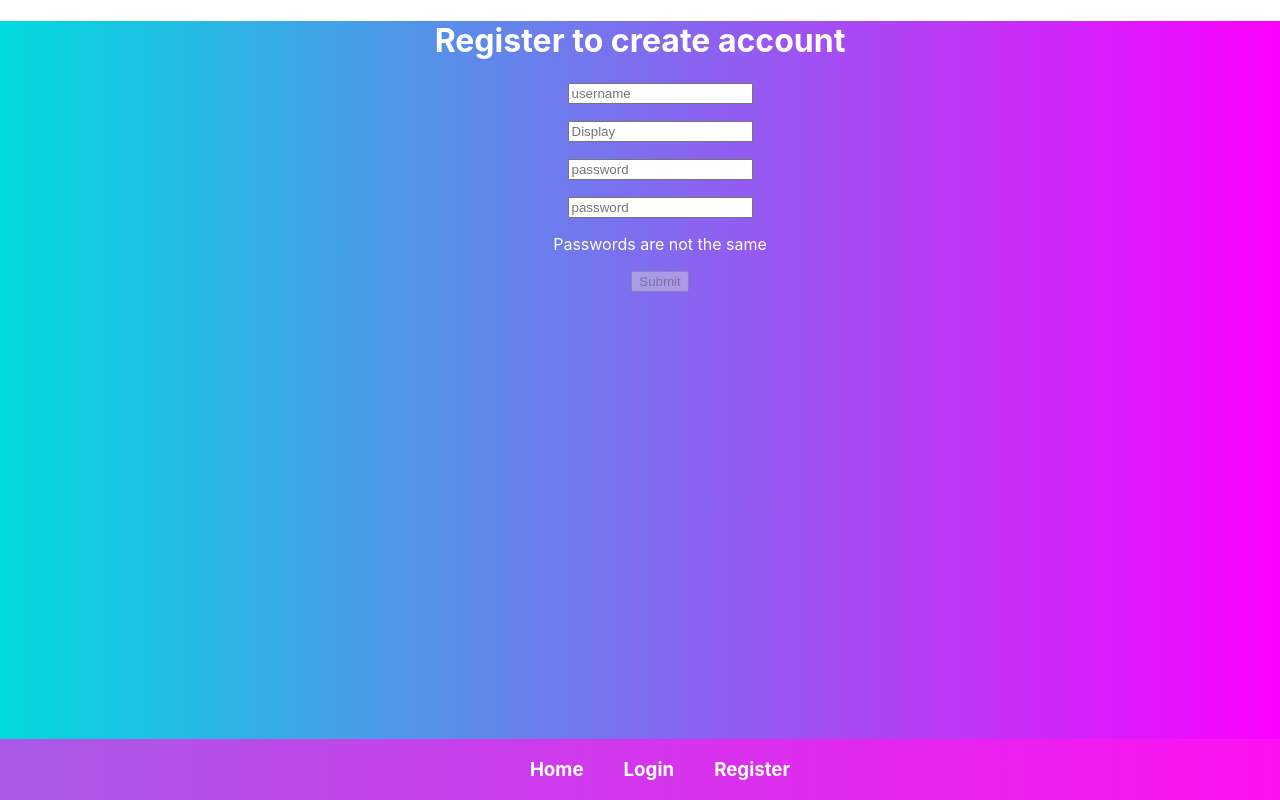
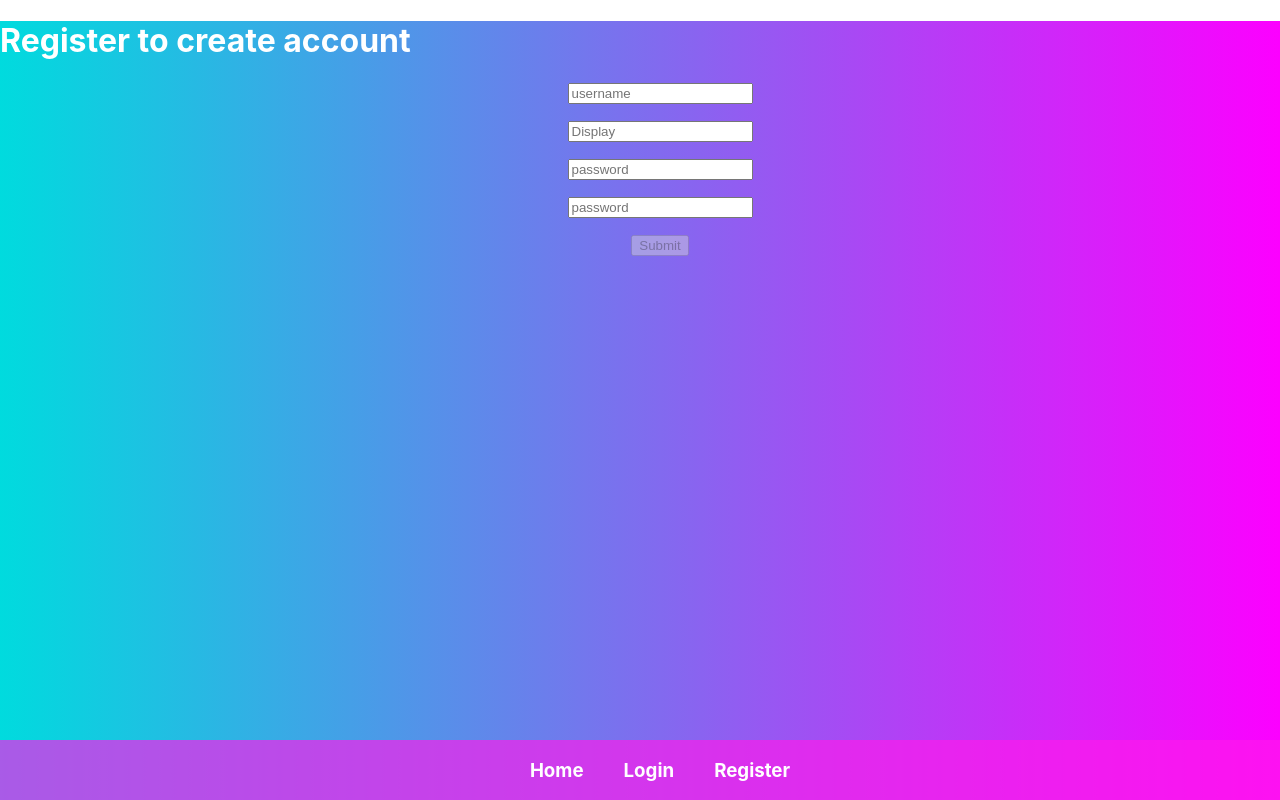
Before and after one commit to MohamedOsman15/InstaClone, a React (Create React App) app in the folder instaclone/: page /register in a window 1280 px wide. Shown: the top 800 px of the page. Built offline with nearby package versions, Linux system fonts and the light colour scheme.

Commit message:
changed CSS

```diff
--- a/instaclone/src/App.css
+++ b/instaclone/src/App.css
@@ -63,9 +63,19 @@
 }
 
 /* Register */
-.register-form {
+form {
   text-align: center;
   height: 1000px;
+}
+
+.right {
+  display: none;
+}
+
+.wrong {
+  color: rgb(255, 0, 76);
+  text-decoration: underline;
+
 }
 
 /* Login */
```
